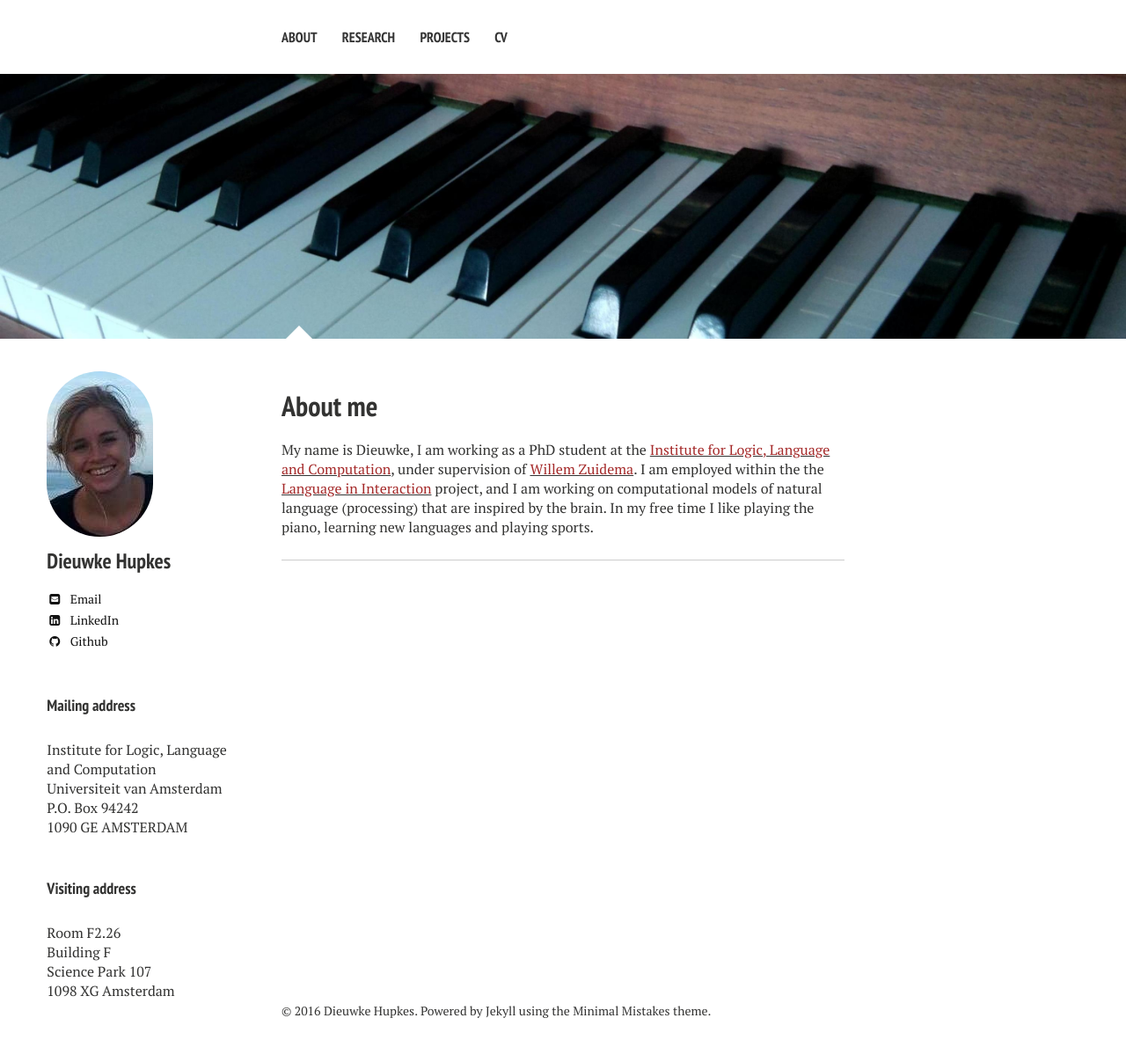
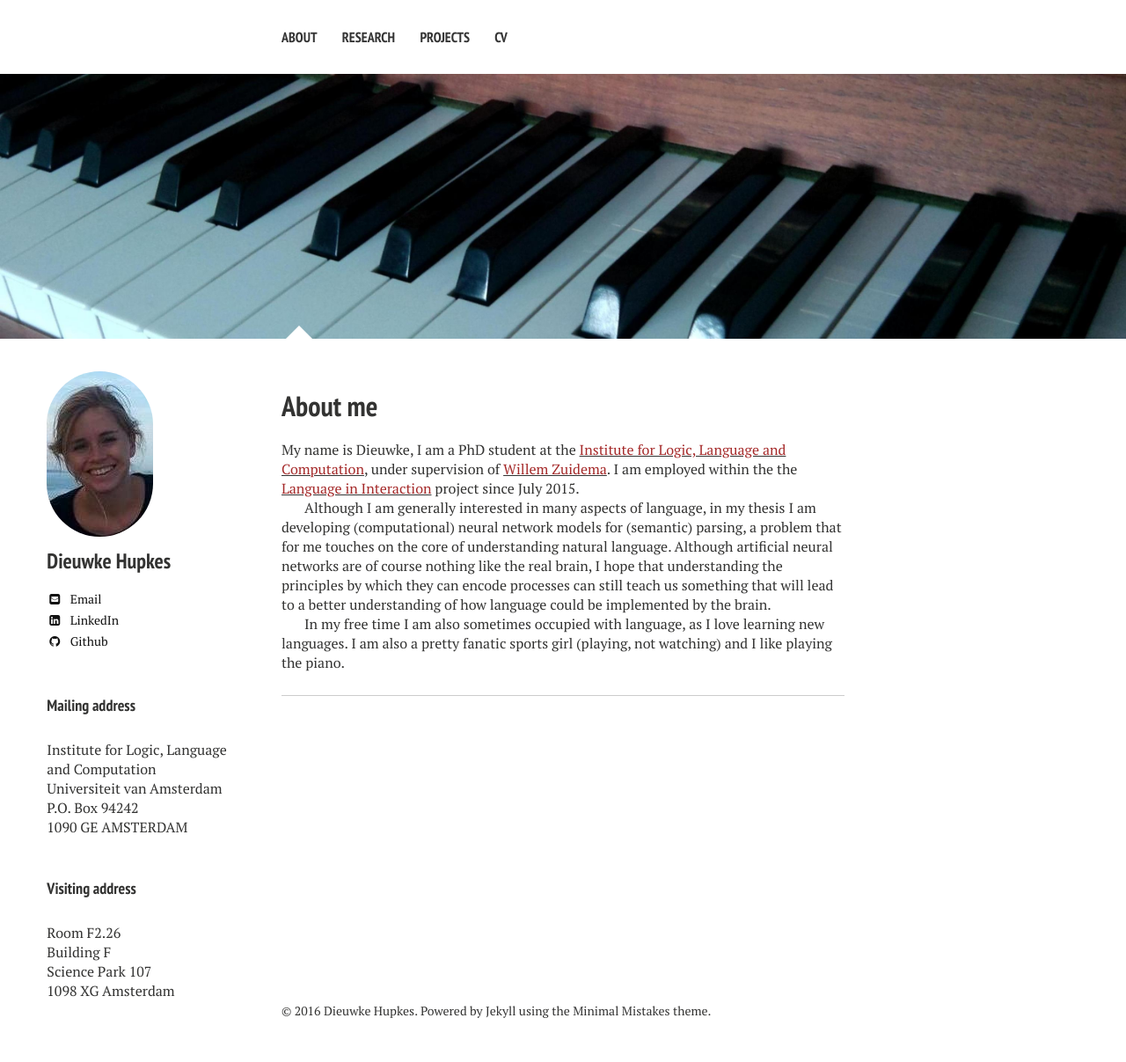
Before and after one commit to dieuwkehupkes/dieuwkehupkes.github.io, a Jekyll site: the page built from index.md, in a window 1280 px wide. Shown: the whole page at 88% size. Built offline with Jekyll 4.4.1, drawn with Linux system fonts in a browser that asks for light colours; nearby versions of some CDN libraries.

Commit message:
update text on homepage

```diff
--- a/index.md
+++ b/index.md
@@ -8,4 +8,11 @@ image:
 
 # About me
 
-My name is Dieuwke, I am working as a PhD student at the <a href="http://illc.uva.nl" target="_blank"><font color="brown">Institute for Logic, Language and Computation</font></a>, under supervision of <a href="http://wzuidema.humanities.uva.nl/" target="_blank"><font color="brown">Willem Zuidema</font></a>. I am employed within the the <a href="https://www.languageininteraction.nl/" target="_blank"><font color="brown">Language in Interaction</font></a> project, and I am working on computational models of natural language (processing) that are inspired by the brain. In my free time I like playing the piano, learning new languages and playing sports.
+My name is Dieuwke, I am a PhD student at the <a href="http://illc.uva.nl" target="_blank"><font color="brown">Institute for Logic, Language and Computation</font></a>, under supervision of <a href="http://wzuidema.humanities.uva.nl/" target="_blank"><font color="brown">Willem Zuidema</font></a>.
+I am employed within the the <a href="https://www.languageininteraction.nl/" target="_blank"><font color="brown">Language in Interaction</font></a> project since July 2015.
+
+Although I am generally interested in many aspects of language, in my thesis I am developing (computational) neural network models for (semantic) parsing, a problem that for me touches on the core of understanding natural language.
+Although artificial neural networks are of course nothing like the real brain, I hope that understanding the principles by which they can encode processes can still teach us something that will lead to a better understanding of how language could be implemented by the brain.
+
+In my free time I am also sometimes occupied with language, as I love learning new languages.
+I am also a pretty fanatic sports girl (playing, not watching) and I like playing the piano.
```
